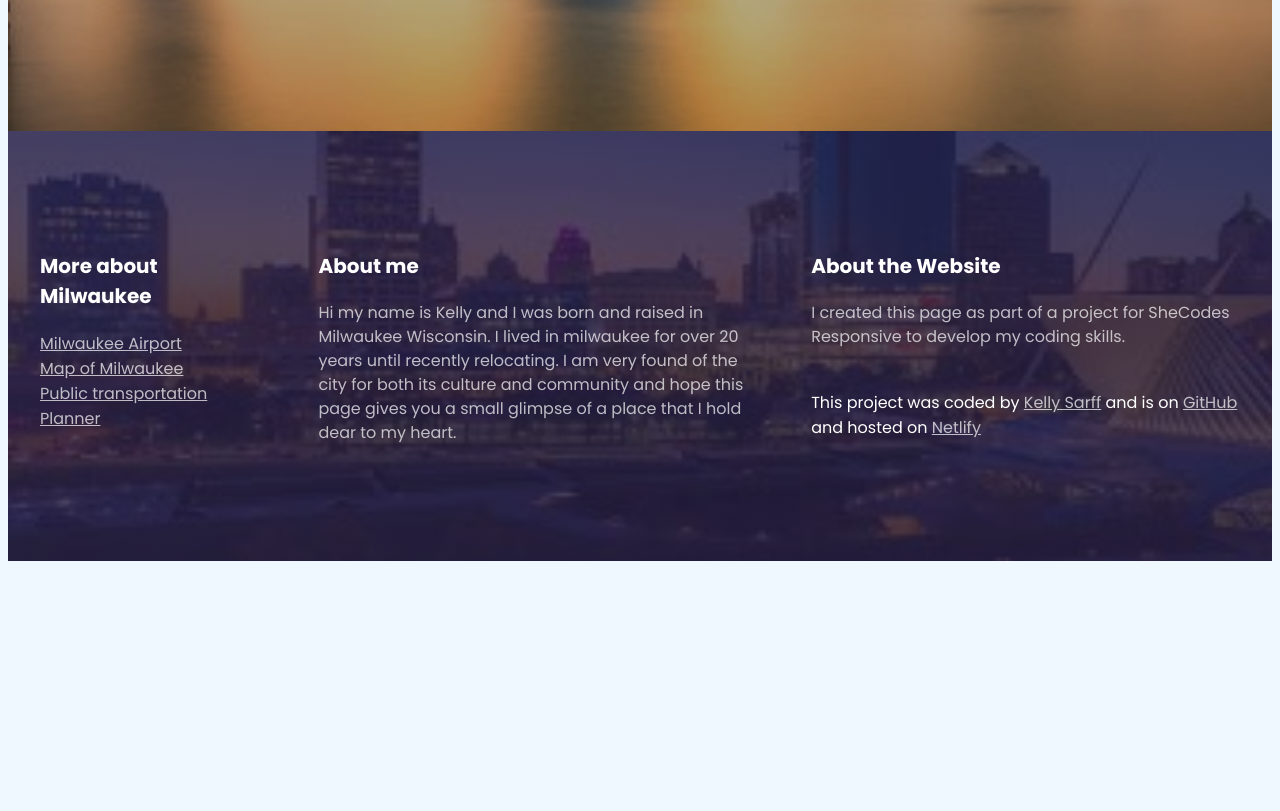
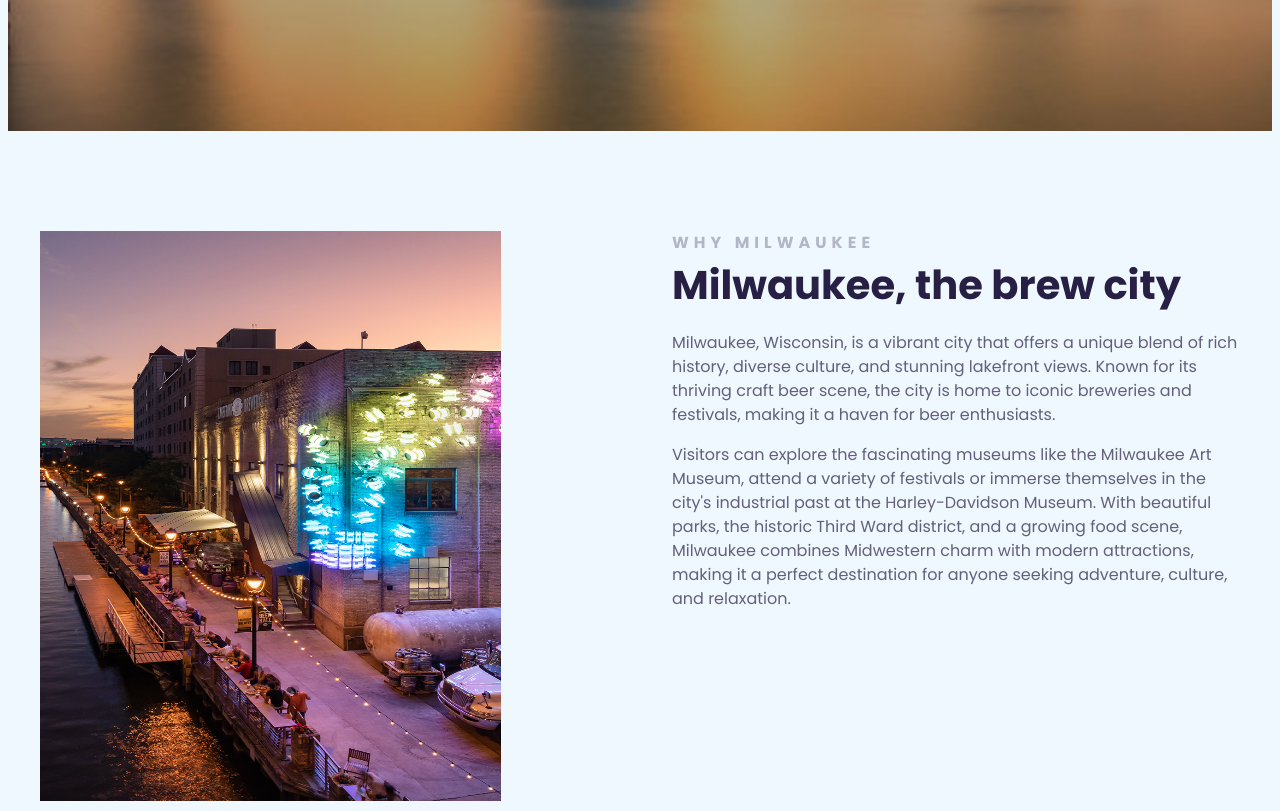
Before and after one commit to Sarffk17/Travel-Milwaukee, a plain HTML site: page index.html in a window 1280 px wide. Shown: the part 614-1425 px from the top of the page. Before the commit the page ends 1183 px from the top, so only its background shows below. Drawn offline with Linux system fonts and the light colour scheme.

Commit message:
Created the HTML for the main - Section 1
Added an img and added CSS to manager the added data.

```diff
--- a/index.html
+++ b/index.html
@@ -22,8 +22,22 @@
                 <a href="#more">Learn More</a>
             </header>
 
+            <main>
+                <section class="grid grid-2-columns">
+                    <div>
+                        <img src="images/brewery.jpg" alt="Milwaukee-State-Fair" class="img-responsive" />
+                    </div>
+                    <div>
+                        <h2>Why Milwaukee</h2>
+                        <h3>Milwaukee, the brew city</h3>
+                        <p>Milwaukee, Wisconsin, is a vibrant city that offers a unique blend of rich history, diverse culture, and stunning lakefront views. Known for its thriving craft beer scene, the city is home to iconic breweries and festivals, making it a haven for beer enthusiasts. </p>
+                        <p>Visitors can explore the fascinating museums like the Milwaukee Art Museum, attend a variety of festivals or immerse themselves in the city's industrial past at the Harley-Davidson Museum. With beautiful parks, the historic Third Ward district, and a growing food scene, Milwaukee combines Midwestern charm with modern attractions, making it a perfect destination for anyone seeking adventure, culture, and relaxation.</p>
+                    </div>
+                </section>
+            </main>
+
             <footer>
-                <section class="grid">
+                <section class="grid grid-3-columns-footer">
                     <div>
                         <h3>More about Milwaukee</h3>
 
--- a/src/style.css
+++ b/src/style.css
@@ -8,6 +8,30 @@ body {
     margin: 0 auto;
 }
 
+section {
+    max-width: 1200px;
+    margin: 0 auto;
+    padding: 100px 0;
+  }
+
+.grid {
+    display: grid;
+    grid-gap: 64px;
+  }
+
+.grid-2-columns {
+    grid-template-columns: 1fr 1fr;
+}
+
+.grid-3-columns-footer {
+    grid-template-columns: 1fr 2fr 2fr;
+}
+
+.img-responsive {
+    width: 461px;
+    height: 570px;
+}
+
 header {
     background-image: linear-gradient(rgba(0,0,0,0.3), rgba(0,0,0,0.3)), url('../images/skyline.jpg');
     background-repeat: no-repeat;
@@ -15,7 +39,6 @@ header {
     color: white;
     text-align: center;
     padding: 200px 0 ;
-
 }
 
 header h1 {
@@ -55,16 +78,33 @@ header a{
     display: inline-block;
 }
 
-.grid {
-    display: grid;
-    grid-template-columns: 1fr 2fr 2fr;
-    grid-gap: 64px;
-  }
+main h2 {
+    font-weight: 700;
+    font-size: 16px;
+    line-height: 1.5;
+    margin: 0;
+    letter-spacing: 5px;
+    color: #272044;
+    opacity: .3;
+    text-transform: uppercase;
+}
 
-  section {
-    max-width: 1200px;
-    margin: 0 auto;
-  }
+main h3 {
+    font-weight: 700;
+    font-size: 40px;
+    line-height: 1.5;
+    margin: 0;
+    color: #272044;
+}
+
+main p {
+    font-style: normal;
+    font-weight: 400;
+    font-size: 16px;
+    line-height: 1.5;
+    color: #272044;
+    opacity: .7;
+}
 
 footer {
     background-image: linear-gradient(rgba(39,32,68,0.8), rgba(39,32,68,0.8)), url('../images/footerskyline.jfif');
@@ -118,4 +158,13 @@ footer a {
     header h3 {
         font-size: 12px;
     }
+
+    .grid {
+        grid-template-columns: 1fr;
+        grid-gap: 32px;
+    }
+
+    section {
+        padding: 30px;
+    }
 }
```
Also changed, not shown: images/brewery.jpg (added).
